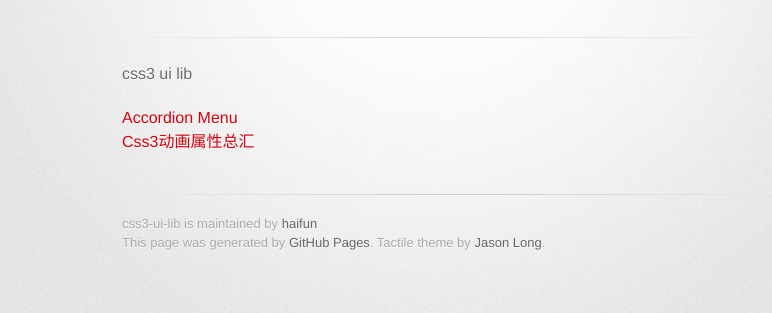
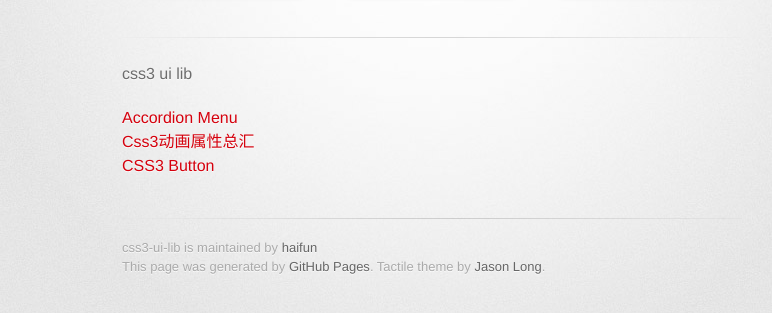
Before and after one commit to haifun/css3-UI-Lib, a plain HTML site: page index.html in a window 1280 px wide. Shown: the part 209-522 px from the top of the page, without its empty margins (208-980 px from the left). Drawn offline with Linux system fonts and the light colour scheme; a web font is replaced by a local one.

Commit message:
add css button link to index.html
add css button link to index.html

```diff
--- a/index.html
+++ b/index.html
@@ -33,7 +33,8 @@
         <section id="main_content">
           <p>css3 ui lib</p>
           <a href="http://haifun.github.io/css3-UI-Lib/animation/accordion/demo1/index.html">Accordion Menu</a><br>
-          <a href="http://haifun.github.io/css3-UI-Lib/animation/css-animate/index.html">Css3动画属性总汇</a>
+          <a href="http://haifun.github.io/css3-UI-Lib/animation/css-animate/index.html">Css3动画属性总汇</a><br>
+          <a href="http://haifun.github.io/css3-UI-Lib/button/demo1/index.html">CSS3 Button</a>
         </section>
 
         <footer>
```
